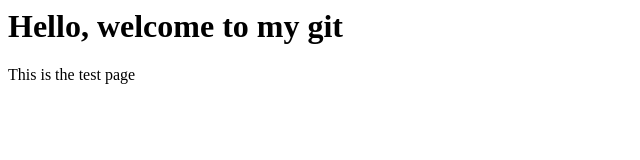
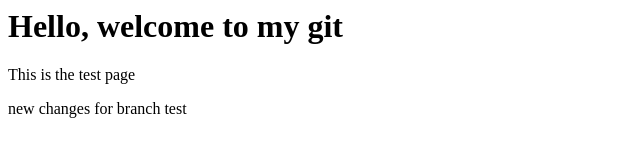
Before and after one commit to razinmohd/demo_git, a plain HTML site: page index.html in a window 1280 px wide. Shown: the whole page, without its empty margins (0-640 px from the left). Drawn offline with Linux system fonts and the light colour scheme.

Commit message:
added new feature for branch demo

```diff
--- a/index.html
+++ b/index.html
@@ -2,5 +2,6 @@
     <body>
         <h1>Hello, welcome to my git</h1>
         <p>This is the test page</p>
+        <p>new changes for branch test</p>
     </body>
 </html>
```
